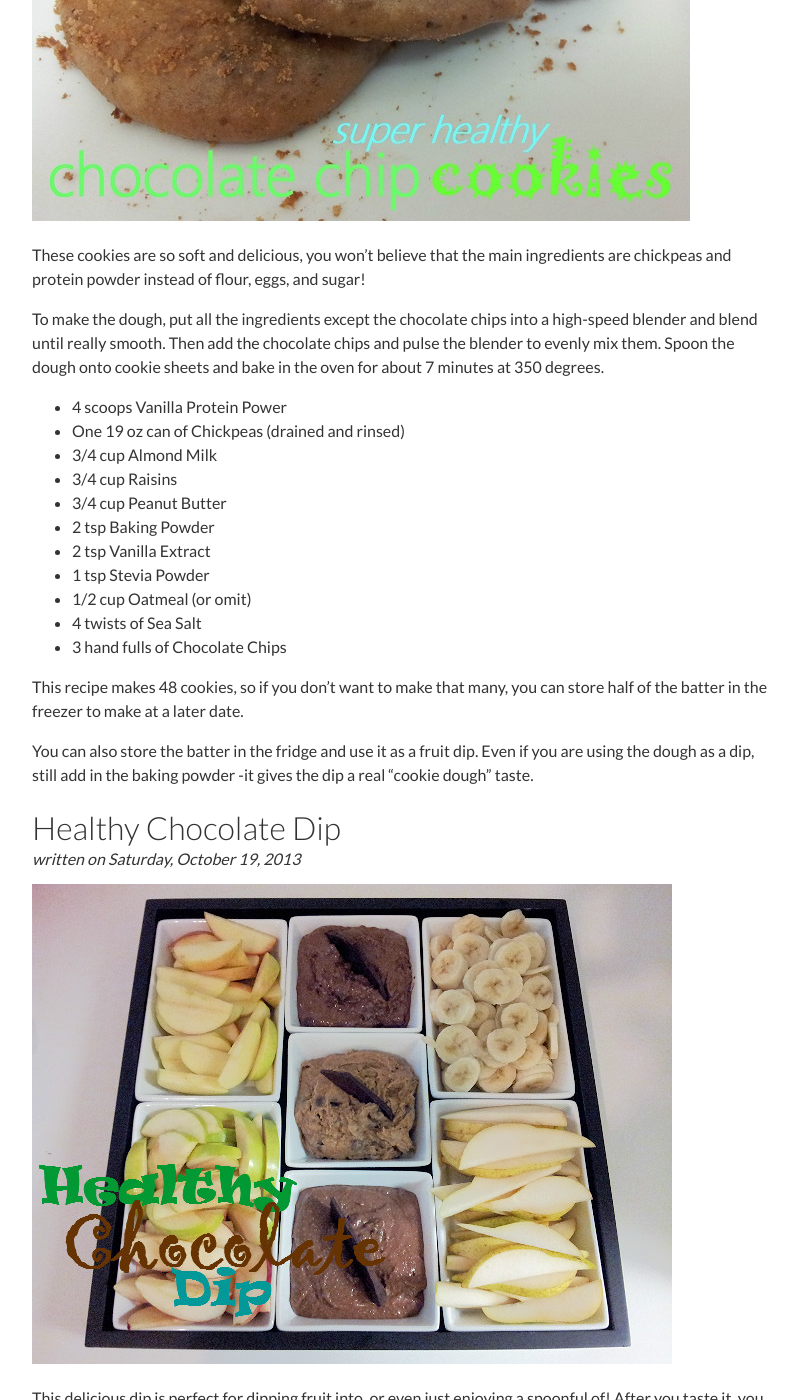
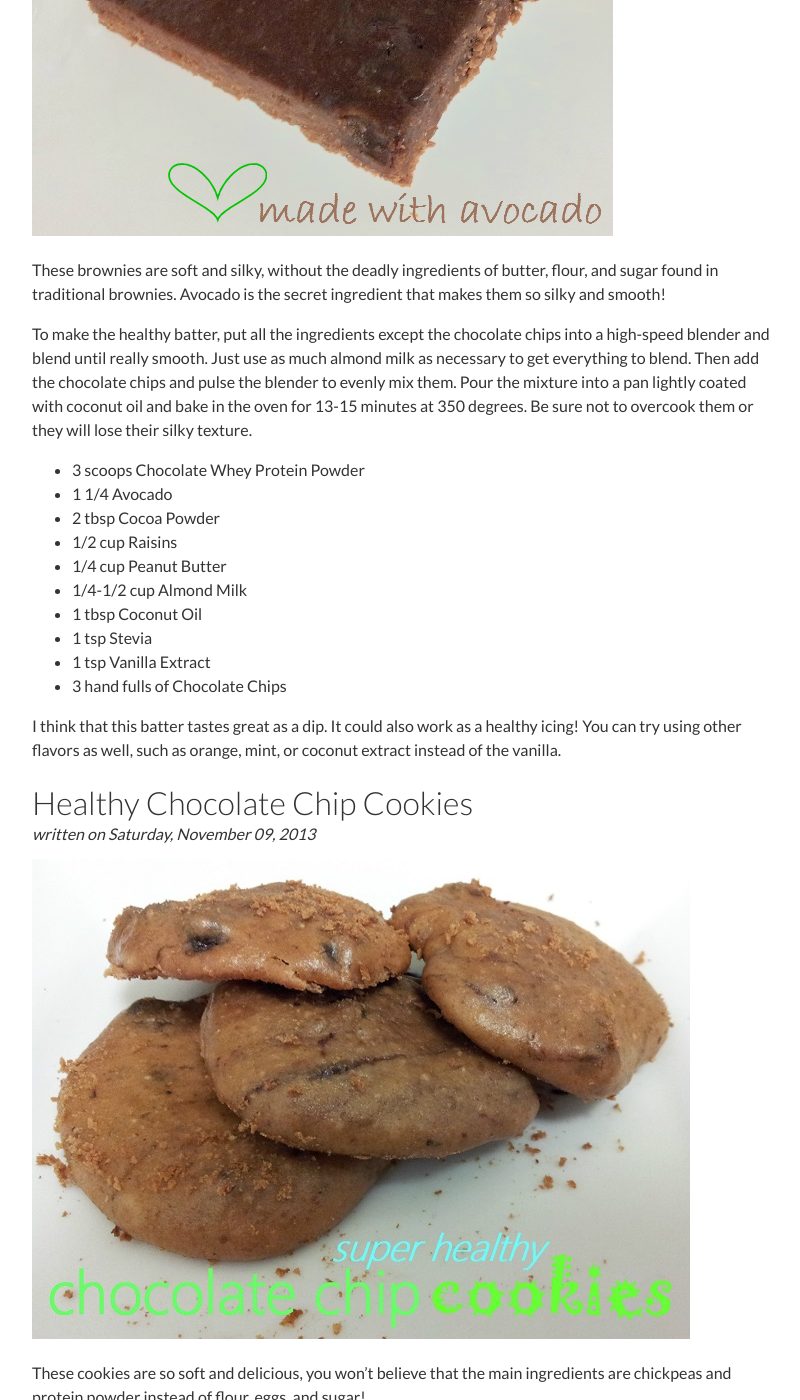
Before and after one commit to teri-lynn/teri-lynn.github.com, a Jekyll site: the page built from index.html, in a window 1280 px wide and 1400 px high, scrolled down 567 px. Shown: the whole window, without its empty margins (238-1038 px from the left). Built offline with Jekyll 4.4.1, drawn with Linux system fonts in a browser that asks for light colours; Markdown is read by kramdown in place of the engine named in the settings; some of the changed text lies outside the part shown.

Commit message:
New Post: Non-Deadly Brownies

```diff
--- a/_posts/2013-11-09-healthy-chocolate-chip-cookies.md
+++ b/_posts/2013-11-09-healthy-chocolate-chip-cookies.md
@@ -9,7 +9,7 @@ These cookies are so soft and delicious, you won't believe that the main ingredi
 
 To make the dough, put all the ingredients except the chocolate chips into a high-speed blender and blend until really smooth. Then add the chocolate chips and pulse the blender to evenly mix them. Spoon the dough onto cookie sheets and bake in the oven for about 7 minutes at 350 degrees.
 
-- 4 scoops Vanilla Protein Power
+- 3-4 scoops Vanilla Protein Powder
 - One 19 oz can of Chickpeas (drained and rinsed)
 - 3/4 cup Almond Milk
 - 3/4 cup Raisins
--- /dev/null
+++ b/_posts/2014-03-31-non-deadly-brownies.md
@@ -0,0 +1,23 @@
+---
+layout: post
+title: Non-Deadly Brownies
+---
+
+![Non-Deadly Brownies](/images/non-deadly_brownies2.jpg)
+
+These brownies are soft and silky, without the deadly ingredients of butter, flour, and sugar found in traditional brownies. Avocado is the secret ingredient that makes them so silky and smooth!
+
+To make the healthy batter, put all the ingredients except the chocolate chips into a high-speed blender and blend until really smooth. Just use as much almond milk as necessary to get everything to blend. Then add the chocolate chips and pulse the blender to evenly mix them. Pour the mixture into a pan lightly coated with coconut oil and bake in the oven for 13-15 minutes at 350 degrees. Be sure not to overcook them or they will lose their silky texture.
+
+- 3 scoops Chocolate Whey Protein Powder
+- 1 1/4 Avocado
+- 2 tbsp Cocoa Powder
+- 1/2 cup Raisins
+- 1/4 cup Peanut Butter
+- 1/4-1/2 cup Almond Milk
+- 1 tbsp Coconut Oil
+- 1 tsp Stevia
+- 1 tsp Vanilla Extract
+- 3 hand fulls of Chocolate Chips
+
+I think that this batter tastes great as a dip. It could also work as a healthy icing! You can try using other flavors as well, such as orange, mint, or coconut extract instead of the vanilla.
```
Also changed, not shown: other parts of _posts/2013-11-09-healthy-chocolate-chip-cookies.md (+1 -1 lines), images/non-deadly_brownies.jpg (added), images/non-deadly_brownies2.jpg (added), 1 other file.
